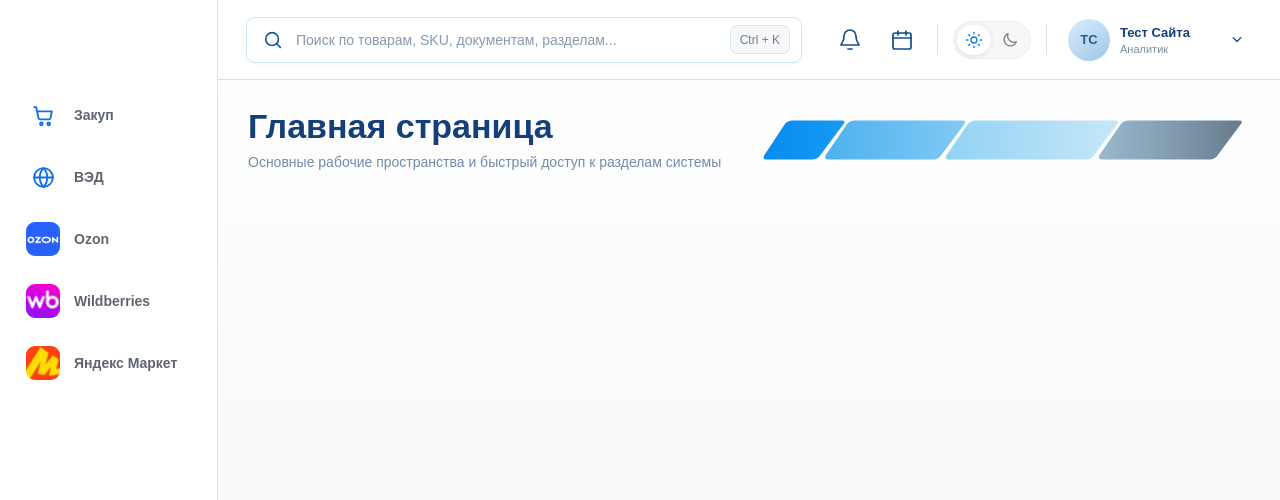
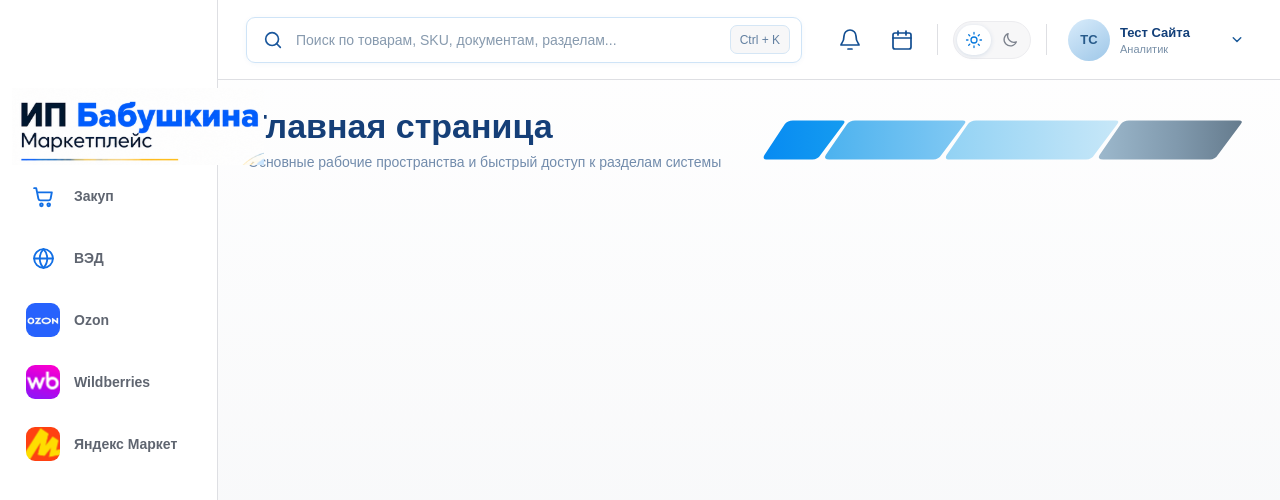
Before and after one commit to Raidis6023/zakup-automation, a Next.js app: page / in a window 1280 px wide. Shown: the top 500 px of the page. Built offline with nearby package versions, Linux system fonts and the light colour scheme.

Commit message:
Update page.tsx

```diff
--- a/app/page.tsx
+++ b/app/page.tsx
@@ -375,6 +375,16 @@ export default function Home() {
 
       <aside className="home-sidebar">
 
+        <div className="home-company-logo">
+
+          <img
+            src="/logos/babushkina-marketplace.png"
+            alt="ИП Бабушкина Маркетплейс"
+            className="home-company-logo-image"
+          />
+
+        </div>
+
         <nav
           className="home-workspaces"
           aria-label="Рабочие пространства"
```
